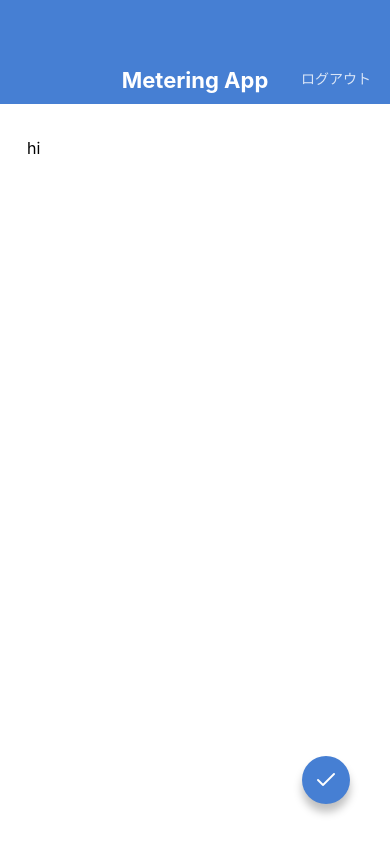
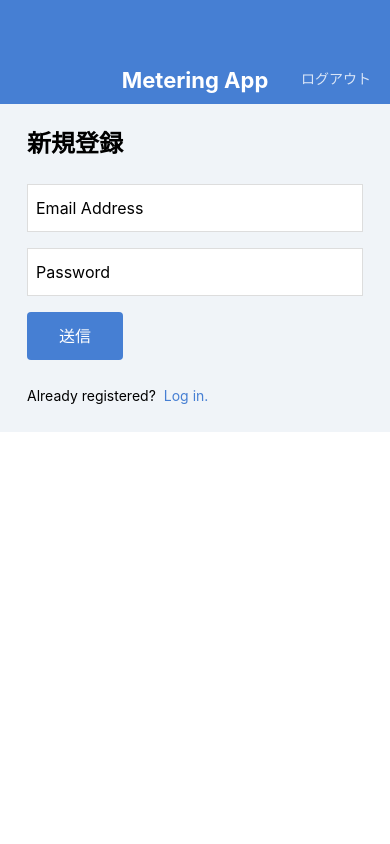
Before and after one commit to Mutsumix/MemoApp, a React Native app: screen / in a window 390 px wide. Built offline with nearby package versions, Linux system fonts and the light colour scheme.

Commit message:
Create LogInScreen and SignUpScreen

```diff
--- a/App.jsx
+++ b/App.jsx
@@ -1,12 +1,14 @@
 import React from 'react';
 
-import MemoListScreen from './src/screens/MemoListScreen';
-import MemoDetailScreen from './src/screens/MemoDetailScreen';
-import MemoEditScreen from './src/screens/MemoEditScreen';
-import MemoCreateScreen from './src/screens/MemoCreateScreen';
+// import MemoListScreen from './src/screens/MemoListScreen';
+// import MemoDetailScreen from './src/screens/MemoDetailScreen';
+// import MemoEditScreen from './src/screens/MemoEditScreen';
+// import MemoCreateScreen from './src/screens/MemoCreateScreen';
+// import LogInScreen from './src/screens/LogInScreen';
+import SignUpScreen from './src/screens/SignUpScreen';
 
 export default function App() {
   return (
-    <MemoCreateScreen />
+    <SignUpScreen />
   );
 }
--- /dev/null
+++ b/src/components/Button.jsx
@@ -0,0 +1,33 @@
+import React from 'react';
+import { View, Text, StyleSheet } from 'react-native';
+import { string } from 'prop-types';
+
+export default function Button(props) {
+  const { label } = props;
+
+  return (
+    <View style={styles.buttonContainer}>
+      <Text style={styles.buttonLabel}>{label}</Text>
+    </View>
+  );
+}
+
+Button.propTypes = {
+  label: string.isRequired,
+};
+
+const styles = StyleSheet.create({
+  buttonContainer: {
+    backgroundColor: '#467FD3',
+    borderRadius: 4,
+    alignSelf: 'flex-start',
+    marginBottom: 24,
+  },
+  buttonLabel: {
+    fontSize: 16,
+    lineHeight: 32,
+    paddingVertical: 8,
+    paddingHorizontal: 32,
+    color: '#ffffff',
+  },
+});
--- /dev/null
+++ b/src/screens/LogInScreen.jsx
@@ -0,0 +1,65 @@
+import React from 'react';
+import {
+  View, Text, TextInput, StyleSheet,
+} from 'react-native';
+
+import Button from '../components/Button';
+import AppBar from '../components/AppBar';
+
+export default function LogInScreen() {
+  return (
+    <View style={styles.container}>
+      <AppBar />
+      <View style={styles.inner}>
+        <Text style={styles.title}>ログイン</Text>
+        <TextInput style={styles.input} value="Email Address" />
+        <TextInput style={styles.input} value="Password" />
+        <Button label="送信" />
+        <View style={styles.footer}>
+          <Text style={styles.footerText}>Not registered?</Text>
+          <Text style={styles.footerLink}>Sign up here!</Text>
+        </View>
+      </View>
+    </View>
+  );
+}
+
+const styles = StyleSheet.create({
+  container: {
+    fles: 1,
+    backgroundColor: '#F0F4F8',
+  },
+  inner: {
+    paddingHorizontal: 27,
+    paddingVertical: 24,
+  },
+  title: {
+    fontSize: 24,
+    lineHeight: 32,
+    fontWeight: 'bold',
+    marginBottom: 24,
+  },
+  input: {
+    fontSize: 16,
+    lineHeight: 24,
+    height: 48,
+    borderColor: '#DDDDDD',
+    borderWidth: 1,
+    backgroundColor: '#ffffff',
+    paddingHorizontal: 8,
+    marginBottom: 16,
+  },
+  footerText: {
+    fontSize: 14,
+    lineHeight: 24,
+    paddingRight: 8,
+  },
+  footerLink: {
+    fontSize: 14,
+    lineHeight: 24,
+    color: '#467FD3',
+  },
+  footer: {
+    flexDirection: 'row',
+  },
+});
--- /dev/null
+++ b/src/screens/SignUpScreen.jsx
@@ -0,0 +1,65 @@
+import React from 'react';
+import {
+  View, Text, TextInput, StyleSheet,
+} from 'react-native';
+
+import Button from '../components/Button';
+import AppBar from '../components/AppBar';
+
+export default function SignUpScreen() {
+  return (
+    <View style={styles.container}>
+      <AppBar />
+      <View style={styles.inner}>
+        <Text style={styles.title}>新規登録</Text>
+        <TextInput style={styles.input} value="Email Address" />
+        <TextInput style={styles.input} value="Password" />
+        <Button label="送信" />
+        <View style={styles.footer}>
+          <Text style={styles.footerText}>Already registered?</Text>
+          <Text style={styles.footerLink}>Log in.</Text>
+        </View>
+      </View>
+    </View>
+  );
+}
+
+const styles = StyleSheet.create({
+  container: {
+    fles: 1,
+    backgroundColor: '#F0F4F8',
+  },
+  inner: {
+    paddingHorizontal: 27,
+    paddingVertical: 24,
+  },
+  title: {
+    fontSize: 24,
+    lineHeight: 32,
+    fontWeight: 'bold',
+    marginBottom: 24,
+  },
+  input: {
+    fontSize: 16,
+    lineHeight: 24,
+    height: 48,
+    borderColor: '#DDDDDD',
+    borderWidth: 1,
+    backgroundColor: '#ffffff',
+    paddingHorizontal: 8,
+    marginBottom: 16,
+  },
+  footerText: {
+    fontSize: 14,
+    lineHeight: 24,
+    paddingRight: 8,
+  },
+  footerLink: {
+    fontSize: 14,
+    lineHeight: 24,
+    color: '#467FD3',
+  },
+  footer: {
+    flexDirection: 'row',
+  },
+});
```
